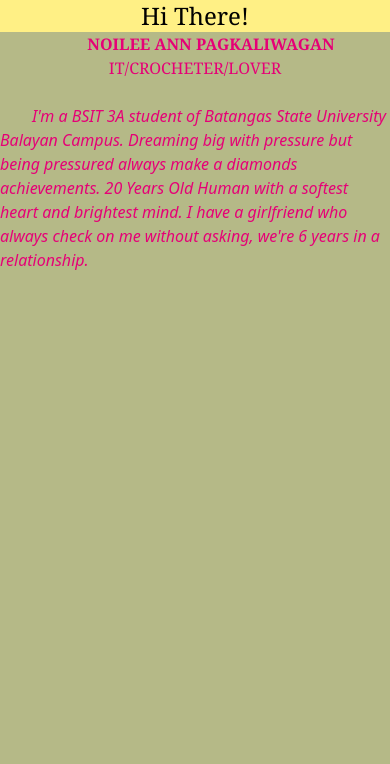
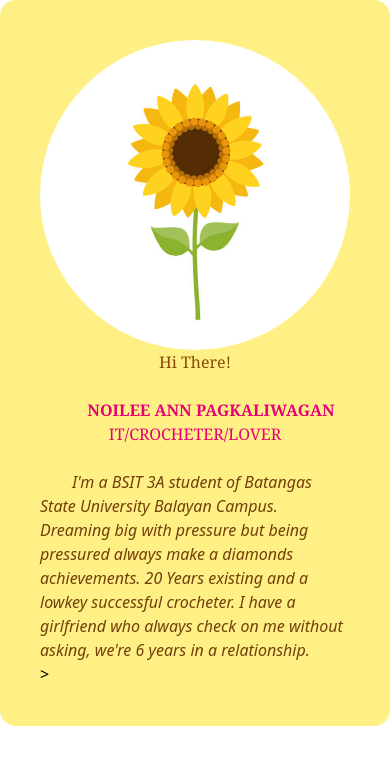
Before and after one commit to NoileeAnnPagkaliwagan/Tailwind101, a website: page index.html in a window 390 px wide. Drawn offline with Linux system fonts and the light colour scheme.

Commit message:
Basic responsive design

```diff
--- a/index.html
+++ b/index.html
@@ -7,35 +7,48 @@
     <link rel="stylesheet" href="src/output.css">
 </head>
 
-<body style= "background: rgb(181, 185, 135);">
+<body style= "background-color: rgb(255, 255, 255);">
+    <section class="bg-light bg-yellow-200 m-0 p-10 md:n-10 md: rounded-2xl md:shadow-sm lg:flex lg:gap-5">
 
-    <h1 class="text-2xl
+        <article clas="hidden lg:block">
+        <img src = "src/sunflower.jpg" class="rounded-full w-3x1" alt="profile">
+        </article>
+
+    <article class="text-center">
+    <h1 class="
+    lg:text-2xl
     text-center
     text-decoration bg-yellow-200
+    text-yellow-800
     font-serif">Hi There!</h1>
 
-    <h1 class="text-center
+    <br><h1 class="
+    md:text-3xl
+    text-center
     font-serif
     font-bold
     indent-8
-    text-pink-600 md:text-2xl">NOILEE ANN PAGKALIWAGAN<h1>
+    text-pink-600">NOILEE ANN PAGKALIWAGAN<h1>
 
-    <h1 class="text-0.5xl
+    <h1 class="
+    md: text-0.5xl
     text-center
     font-serif
     font-medium
     text-pink-600">IT/CROCHETER/LOVER<h1>
 
 
-    <br><p class="text-1xl
+    <br><p class="
+    lg:text-2xl
     indent-8
     text-left
     font-sans
     italic
     font-light
     text-base/6
-    text-pink-600">I'm a BSIT 3A student of Batangas State University Balayan Campus. Dreaming big with pressure but being pressured always make a diamonds achievements. 20 Years Old Human with a softest heart and brightest mind. I have a girlfriend who always check on me without asking, we're 6 years in a relationship.<p>
-
+    xl:text-1xl
+    text-yellow-900">I'm a BSIT 3A student of Batangas State University Balayan Campus. Dreaming big with pressure but being pressured always make a diamonds achievements. 20 Years existing and a lowkey successful crocheter. I have a girlfriend who always check on me without asking, we're 6 years in a relationship.<p>
+ </article>>
 
 </body>
 </html>
```
Also changed, not shown: src/output.css, src/sunflower.jpg (added).
